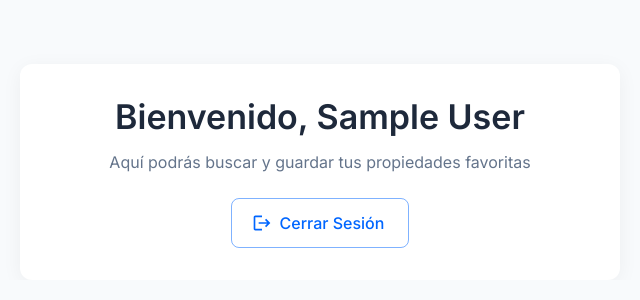
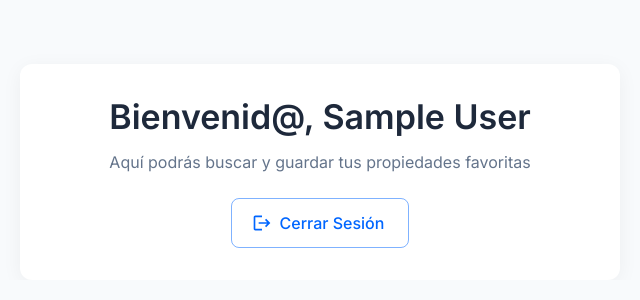
Before and after one commit to tomasjelvez/real-state-scrapper, a Next.js app: page / in a window 1280 px wide. Shown: the top 300 px of the page, without its empty margins (320-960 px from the left). Built offline with nearby package versions, Linux system fonts and the light colour scheme; no server answers; sample sign-in values are in the browser's storage.

Commit message:
fix: add @ to welcome

```diff
--- a/src/app/page.tsx
+++ b/src/app/page.tsx
@@ -60,7 +60,7 @@ export default function Home() {
           }}
         >
           <Typography variant="h4" component="h1" gutterBottom>
-            Bienvenido, {session?.user?.name || "Usuario"}
+            Bienvenid@, {session?.user?.name || "Usuario"}
           </Typography>
           <Typography
             variant="body1"
```
